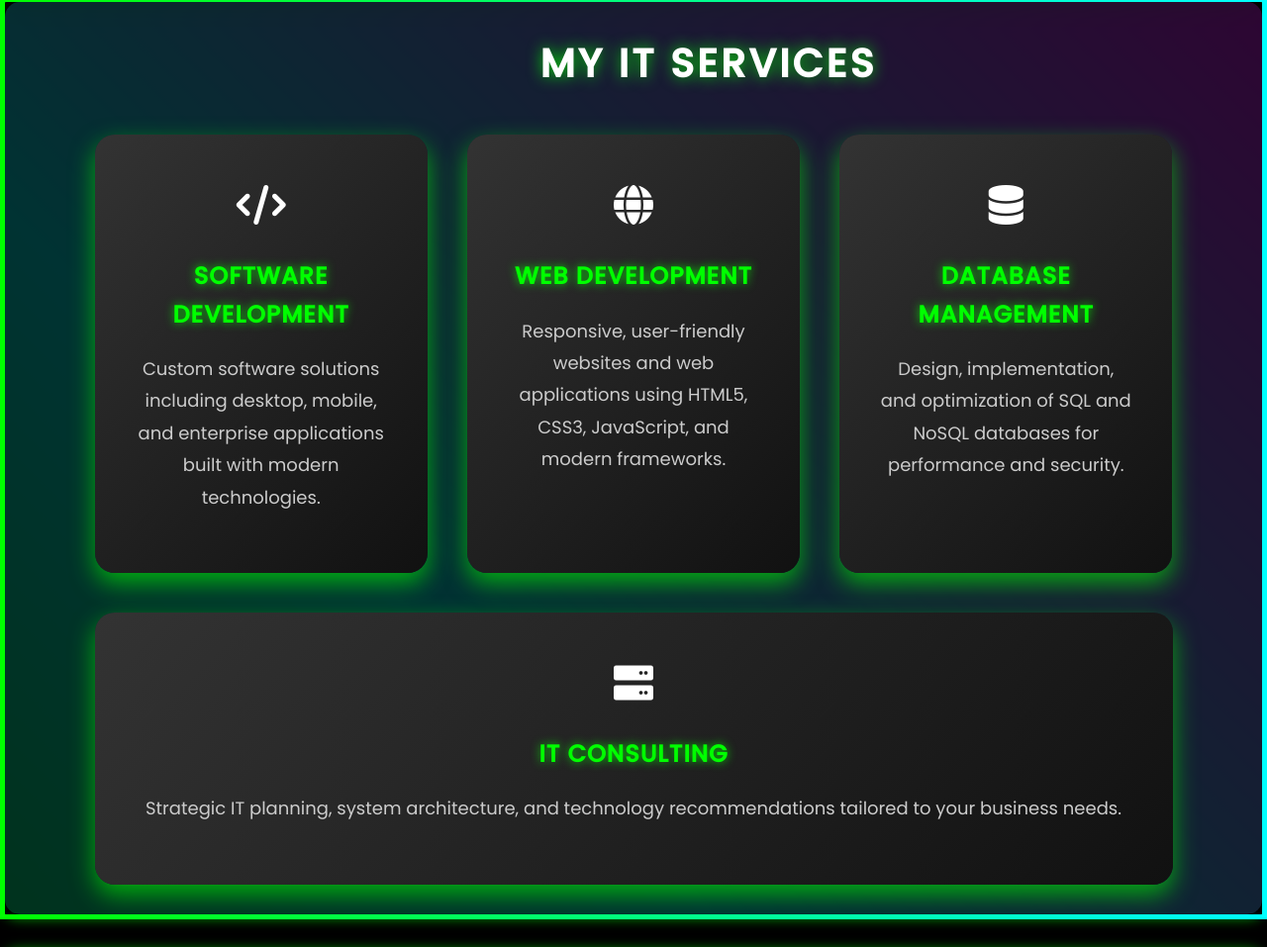
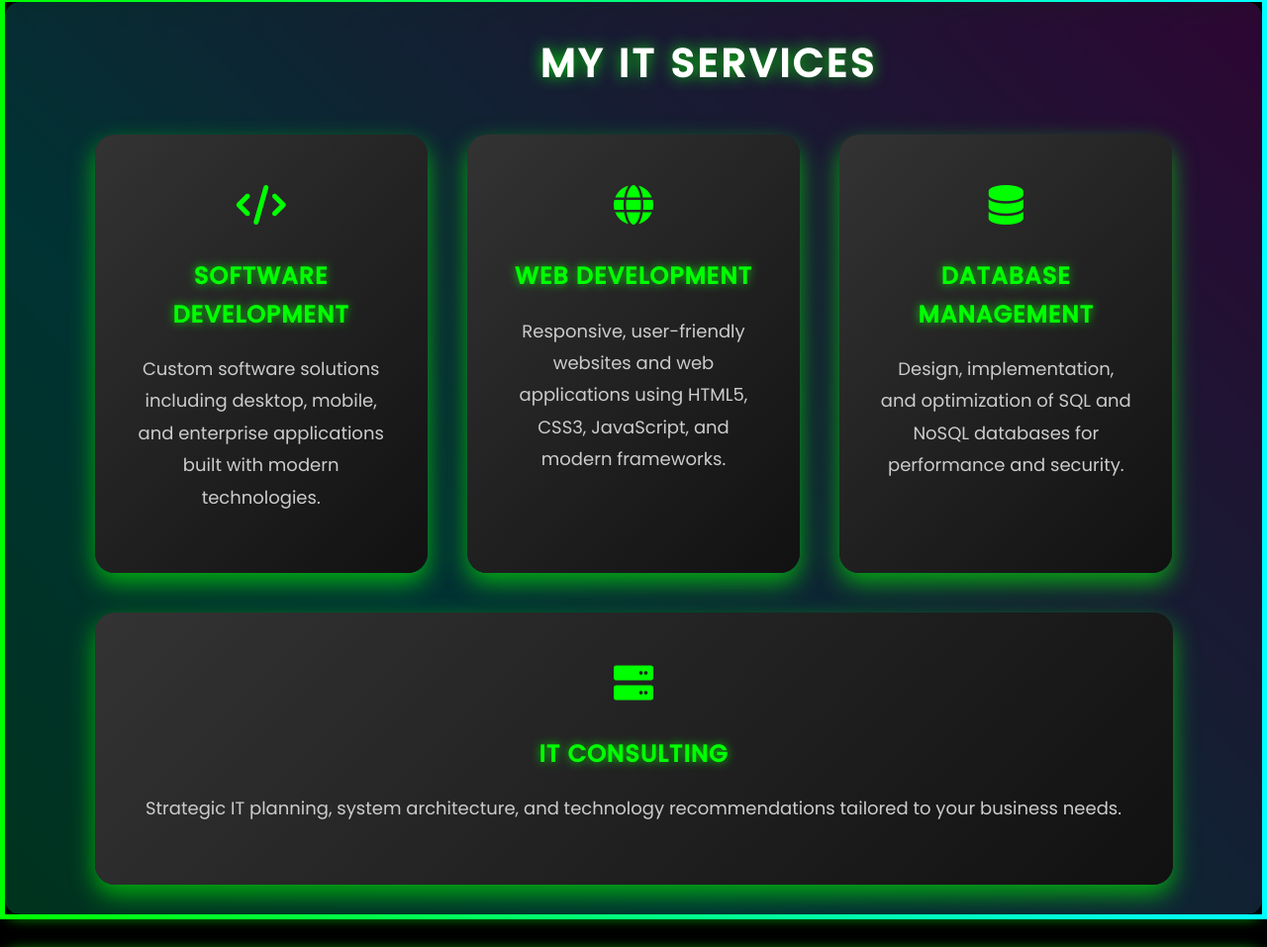
Before and after one commit to Moeez804/portfolio, a plain HTML site: page index.html in a window 1280 px wide. Shown: the part 1409-2366 px from the top of the page at 99% size. Drawn offline with Linux system fonts and the light colour scheme.

Commit message:
Update styles.css

```diff
--- a/styles.css
+++ b/styles.css
@@ -1018,7 +1018,7 @@ body.light-theme .about-image::before {
 }
 .service-icon {
     font-size: 2.5rem;
-    color: white;
+    color: #0f0;
     margin-bottom: 20px;
 }
 /* Service box title styling */
```
